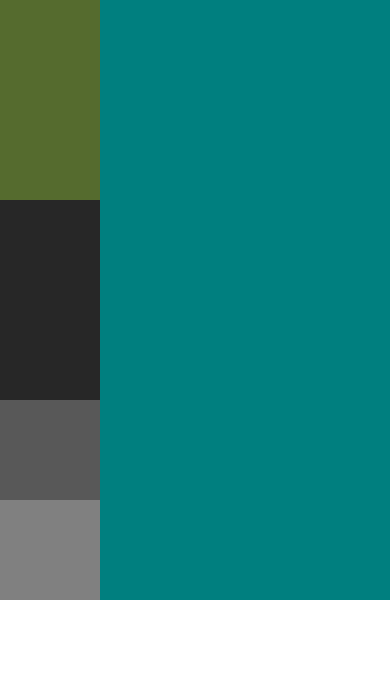
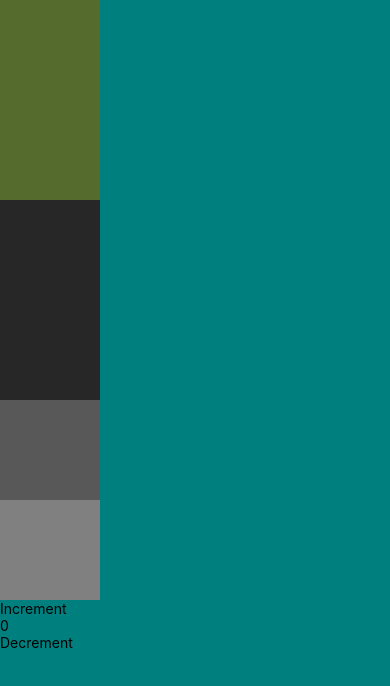
Before and after one commit to ramyareye/react-native-calculator, a React Native app: screen / in a window 390 px wide. Shown: the top 686 px of the page. Built offline with nearby package versions, Linux system fonts and the light colour scheme.

Commit message:
feat: add redux

```diff
--- a/App.tsx
+++ b/App.tsx
@@ -1,9 +1,15 @@
 import React from 'react';
+import {Provider} from 'react-redux';
 
+import store from 'store';
 import Home from 'pages/home';
 
 const App = () => {
-  return <Home />;
+  return (
+    <Provider store={store}>
+      <Home />
+    </Provider>
+  );
 };
 
 export default App;
--- a/app/pages/home/index.tsx
+++ b/app/pages/home/index.tsx
@@ -1,7 +1,13 @@
 import React from 'react';
-import {StyleSheet, View} from 'react-native';
+import {StyleSheet, View, Pressable, Text} from 'react-native';
+
+import {useAppDispatch, useAppSelector} from 'store';
+import {decrement, increment} from 'store/calculatorSlice';
 
 const Home = () => {
+  const count = useAppSelector(state => state.calculator.value);
+  const dispatch = useAppDispatch();
+
   return (
     <View style={styles.screen}>
       <View style={[styles.box, styles.white]} />
@@ -10,12 +16,20 @@ const Home = () => {
       <View style={[styles.box, styles.orange]} />
       <View style={[styles.box, styles.gray]} />
       <View style={[styles.box, styles.gray_light]} />
+      <Pressable onPress={() => dispatch(increment())}>
+        <Text>Increment</Text>
+      </Pressable>
+      <Text>{count}</Text>
+      <Pressable onPress={() => dispatch(decrement())}>
+        <Text>Decrement</Text>
+      </Pressable>
     </View>
   );
 };
 
 const styles = StyleSheet.create({
   screen: {
+    flex: 1,
     backgroundColor: '#007F7F',
   },
   box: {
--- /dev/null
+++ b/app/store/calculatorSlice.ts
@@ -0,0 +1,24 @@
+import {createSlice} from '@reduxjs/toolkit';
+
+export const calculatorSlice = createSlice({
+  name: 'calculator',
+  initialState: {
+    value: 0,
+  },
+  reducers: {
+    increment: state => {
+      state.value += 1;
+    },
+    decrement: state => {
+      state.value -= 1;
+    },
+    incrementByAmount: (state, action) => {
+      state.value += action.payload;
+    },
+  },
+});
+
+export const {increment, decrement, incrementByAmount} =
+  calculatorSlice.actions;
+
+export default calculatorSlice.reducer;
--- /dev/null
+++ b/app/store/index.ts
@@ -0,0 +1,21 @@
+import {configureStore} from '@reduxjs/toolkit';
+import {TypedUseSelectorHook, useDispatch, useSelector} from 'react-redux';
+
+import calculatorReducer from './calculatorSlice';
+
+const store = configureStore({
+  reducer: {
+    calculator: calculatorReducer,
+  },
+});
+
+export default store;
+
+// Infer the `RootState` and `AppDispatch` types from the store itself
+export type RootState = ReturnType<typeof store.getState>;
+// Inferred type: {posts: PostsState, comments: CommentsState, users: UsersState}
+export type AppDispatch = typeof store.dispatch;
+
+// Use throughout your app instead of plain `useDispatch` and `useSelector`
+export const useAppDispatch: () => AppDispatch = useDispatch;
+export const useAppSelector: TypedUseSelectorHook<RootState> = useSelector;
--- a/babel.config.js
+++ b/babel.config.js
@@ -5,6 +5,7 @@ module.exports = {
       {
         alias: {
           pages: './app/pages',
+          store: './app/store',
         },
         root: ['./app'],
         extensions: [
--- a/package.json
+++ b/package.json
@@ -10,8 +10,10 @@
     "lint": "eslint . --ext .js,.jsx,.ts,.tsx"
   },
   "dependencies": {
+    "@reduxjs/toolkit": "^1.8.3",
     "react": "18.0.0",
-    "react-native": "0.69.2"
+    "react-native": "0.69.2",
+    "react-redux": "^8.0.2"
   },
   "devDependencies": {
     "@babel/core": "^7.12.9",
--- a/tsconfig.json
+++ b/tsconfig.json
@@ -9,6 +9,7 @@
     "baseUrl": "./app",
     "paths": {
       "pages": ["pages"],
+      "store": ["store"],
     }
   }
 }
```
Also changed, not shown: 1 other file (tests, documents, lock files or other folders).
